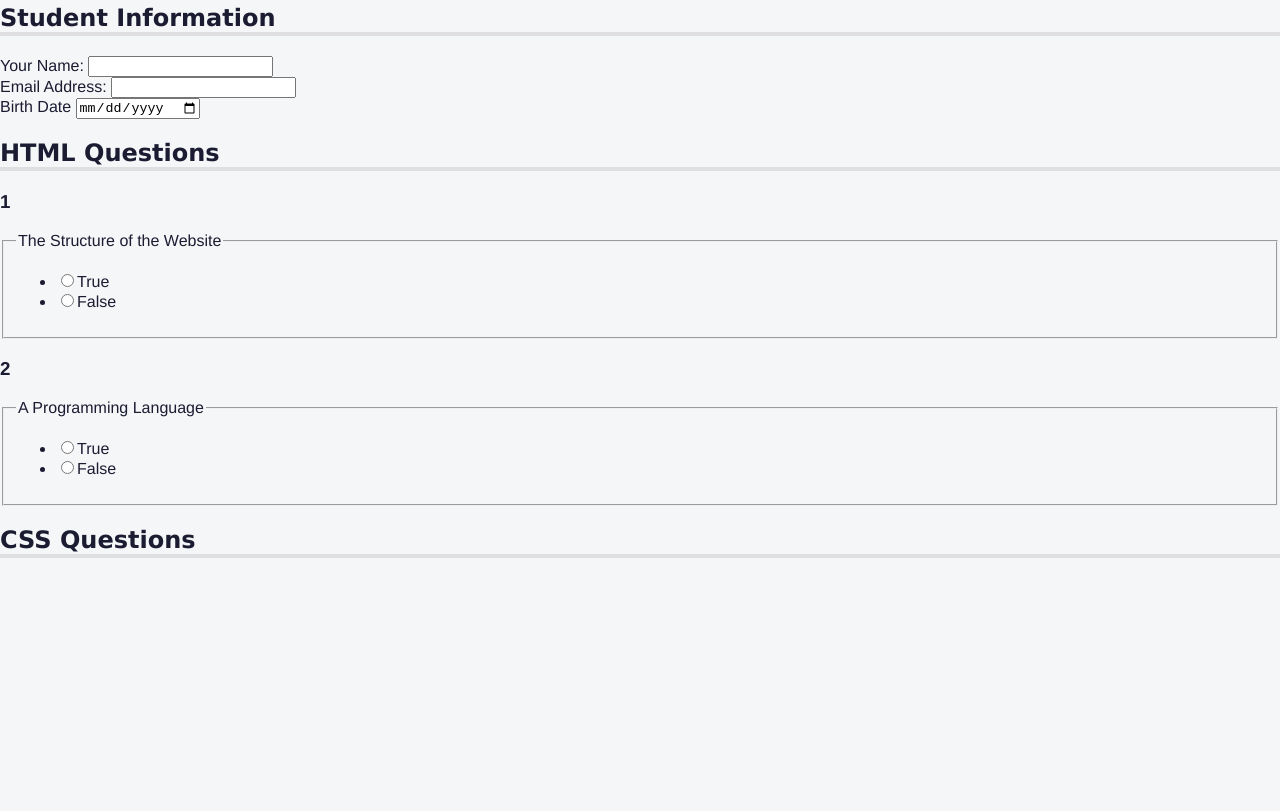
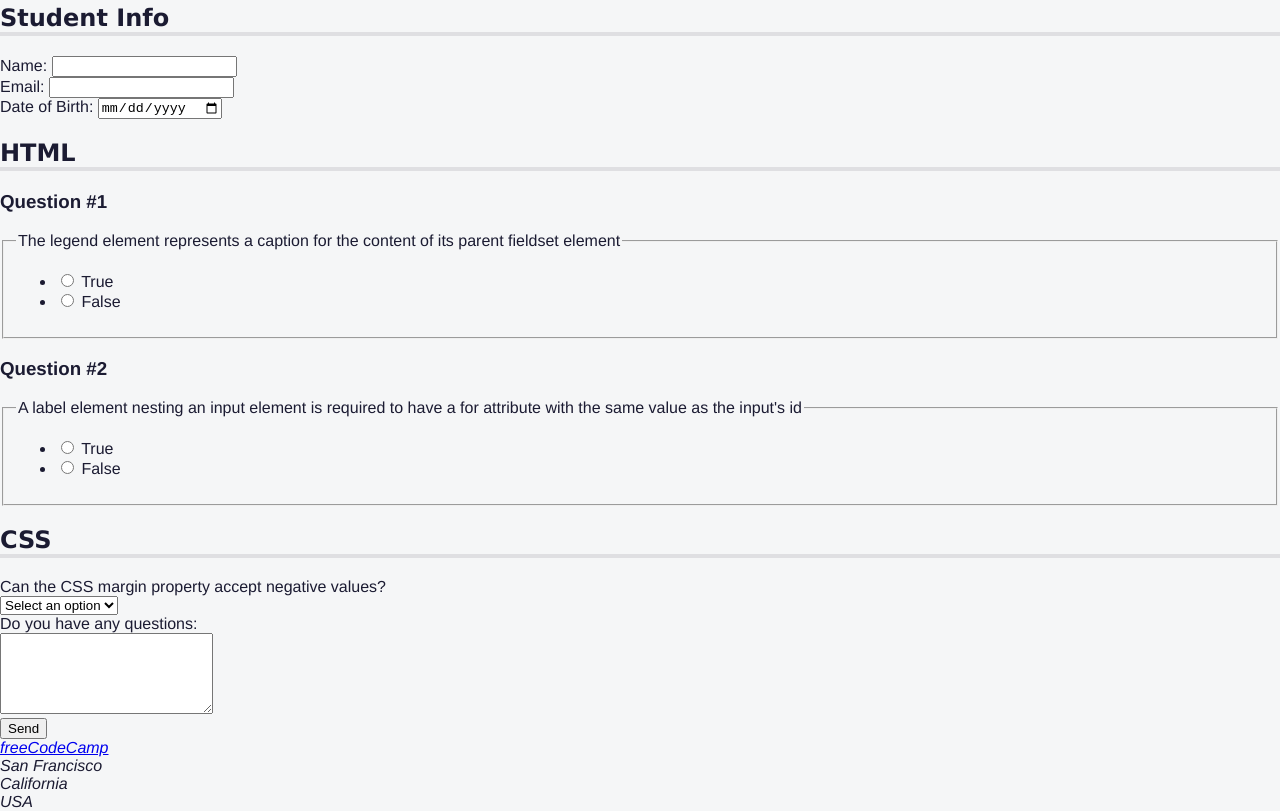
Before and after one commit to Jerdon07/223133568-LITAOEN, a plain HTML site: page freecodecamp/Certification2/Quiz/index.html in a window 1280 px wide. Shown: the part 66-877 px from the top of the page. Before the commit the page ends 800 px from the top, so only its background shows below. Drawn offline with Linux system fonts and the light colour scheme.

Commit message:
Finishded Step 45

```diff
--- a/freecodecamp/Certification2/Quiz/index.html
+++ b/freecodecamp/Certification2/Quiz/index.html
@@ -1,16 +1,16 @@
 <!DOCTYPE html>
 <html lang="en">
   <head>
-    <meta charset="UTF-8">
-    <meta name="viewport" content="width=device-width, initial-scale=1">
-    <meta name="description" content="Freecodecamp Quiz">
+    <meta charset="UTF-8" />
+    <meta name="viewport" content="width=device-width, initial-scale=1.0" />
+    <meta name="description" content="freeCodeCamp Accessibility Quiz practice project" />
+    <title>Accessibility Quiz</title>
     <link rel="stylesheet" href="styles.css" />
-    <title>Freecodecamp Quiz</title>
   </head>
   <body>
     <header>
-        <img src="https://cdn.freecodecamp.org/platform/universal/fcc_primary.svg" id="logo" alt="freeCodeCamp">
-        <h1> HTML/CSS Quiz</h1>
+      <img id="logo" alt="freeCodeCamp" src="https://cdn.freecodecamp.org/platform/universal/fcc_primary.svg">
+      <h1>HTML/CSS Quiz</h1>
       <nav>
         <ul>
           <li><a href="#student-info">INFO</a></li>
@@ -19,59 +19,103 @@
         </ul>
       </nav>
     </header>
-
     <main>
-      <form action="https://freecodecamp.org/practice-project/accessibility-quiz" method="post">
+      <form method="post" action="https://freecodecamp.org/practice-project/accessibility-quiz">
         <section role="region" aria-labelledby="student-info">
-          <h2 id="student-info">Student Information</h2>
+          <h2 id="student-info">Student Info</h2>
           <div class="info">
-            <label for="name">Your Name:</label>
-            <input id="name" type="text" name="name">
+            <label for="student-name">Name:</label>
+            <input type="text" name="student-name" id="student-name" />
           </div>
           <div class="info">
-            <label for="email">Email Address:</label>
-            <input id="email" type="email" name="email">
+            <label for="student-email">Email:</label>
+            <input type="email" name="student-email" id="student-email" />
           </div>
           <div class="info">
-            <label for="birth">Birth Date</label>
-            <input id="birth" type="date" name="birth">
+            <label for="birth-date">Date of Birth:</label>
+            <input type="date" name="birth-date" id="birth-date" />
           </div>
         </section>
         <section role="region" aria-labelledby="html-questions">
-          <h2 id="html-questions">HTML Questions</h2>
+          <h2 id="html-questions">HTML</h2>
           <div class="question-block">
             <h3><span class="sr-only">Question</span>1</h3>
-            <fieldset class="question" name="1">
-              <legend>The Structure of the Website</legend>
+            <fieldset class="question" name="html-question-one">
+              <legend>
+                The legend element represents a caption for the content of its
+                parent fieldset element
+              </legend>
               <ul class="answers-list">
                 <li>
-                  <label for="q1-a1"><input type="radio" value="true" id="q1-a1">True</label>
+                  <label for="q1-a1">
+                    <input type="radio" id="q1-a1" name="q1" value="true" />
+                    True
+                  </label>
                 </li>
                 <li>
-                  <label for="q1-a2"><input type="radio" value="false" id="q1-a2">False</label>
+                  <label for="q1-a2">
+                    <input type="radio" id="q1-a2" name="q1" value="false" />
+                    False
+                  </label>
                 </li>
               </ul>
             </fieldset>
           </div>
           <div class="question-block">
             <h3><span class="sr-only">Question</span>2</h3>
-            <fieldset class="question" name="2">
-              <legend>A Programming Language</legend>
+            <fieldset class="question" name="html-question-two">
+              <legend>
+                A label element nesting an input element is required to have a
+                for attribute with the same value as the input's id
+              </legend>
               <ul class="answers-list">
                 <li>
-                  <label for="q2-a1"><input type="radio" value="true" id="q2-a1">True</label>
+                  <label for="q2-a1">
+                    <input type="radio" id="q2-a1" name="q2" value="true" />
+                    True
+                  </label>
                 </li>
                 <li>
-                  <label for="q2-a2"><input type="radio" value="false" id="q2-a2">False</label>
+                  <label for="q2-a2">
+                    <input type="radio" id="q2-a2" name="q2" value="false" />
+                    False
+                  </label>
                 </li>
               </ul>
             </fieldset>
           </div>
         </section>
         <section role="region" aria-labelledby="css-questions">
-          <h2 id="css-questions">CSS Questions</h2>
+          <h2 id="css-questions">CSS</h2>
+          <div class="formrow">
+            <div class="question-block">
+              <label for="selector">Can the CSS margin property accept negative values?</label>
+            </div>
+            <div class="answer">
+              <select name="selector" id="selector" required>
+                <option value="">Select an option</option>
+                <option value="yes">Yes</option>
+                <option value="no">No</option>
+              </select>
+            </div>
+            <div class="question-block">
+              <label for="css-textarea">Do you have any questions:</label>
+            </div>
+            <div class="answer">
+              <textarea id="css-textarea" name="css-questions" rows="5" cols="24"></textarea>
+            </div>
+          </div>
         </section>
+        <button type="submit">Send</button>
       </form>
     </main>
+    <footer>
+      <address>
+        <a href="https://freecodecamp.org">freeCodeCamp</a><br />
+        San Francisco<br />
+        California<br />
+        USA
+      </address>
+    </footer>
   </body>
 </html>
--- a/freecodecamp/Certification2/Quiz/styles.css
+++ b/freecodecamp/Certification2/Quiz/styles.css
@@ -35,6 +35,15 @@ body {
   justify-content: space-evenly;
 }
 
+nav > ul > li {
+  color: #dfdfe2;
+  margin: 0 0.2rem;
+  padding: 0.2rem;
+  display: block;
+}
+
+
+
 h1,
 h2 {
   font-family: Verdana, Tahoma;
@@ -42,6 +51,10 @@ body {
 
 h2 {
   border-bottom: 4px solid #dfdfe2;
+}
+
+h3::before {
+  content: "Question #";
 }
 
 .sr-only {
```
Lines whose indentation alone changed are shown as unchanged.
